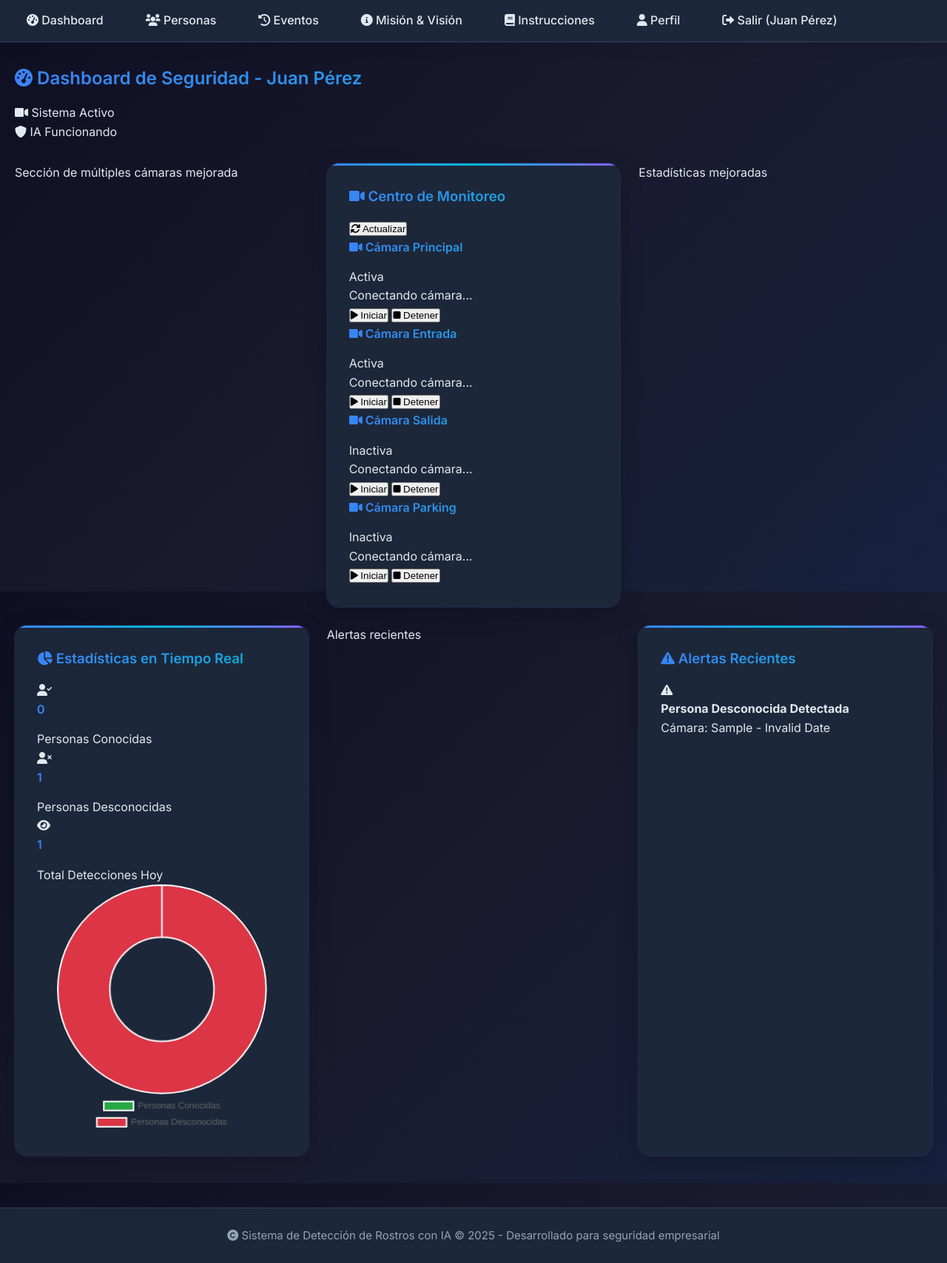
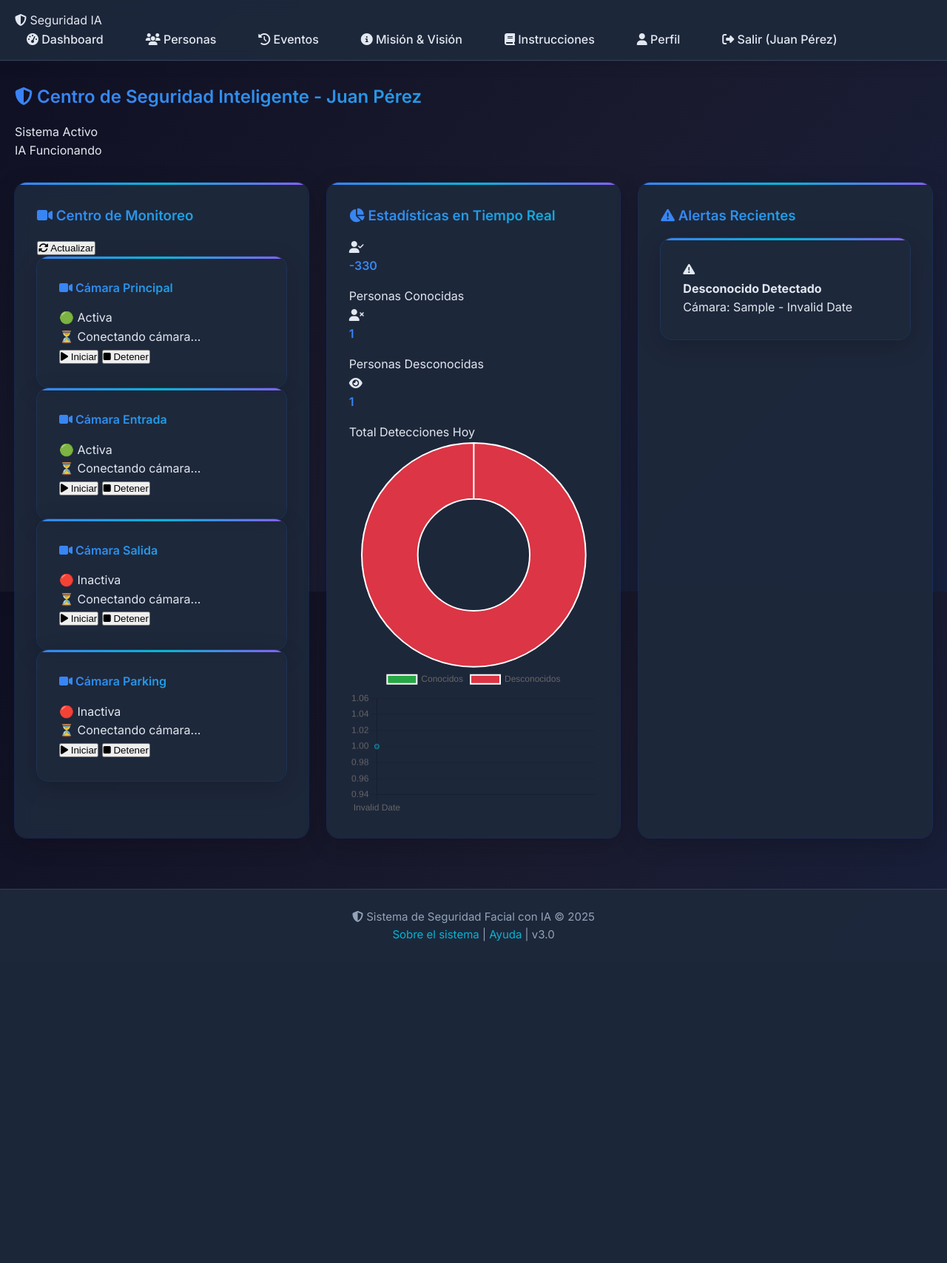
Before and after one commit to STIVENMARTINEZVILLAMIZAR/Proyecto_Grado_Sistema_deteccion_ia, a Flask app: page / in a window 1280 px wide. Shown: the whole page at 74% size. After the commit the page ends 1273 px from the top, so only its background shows below. Run offline with Flask 3, Linux system fonts and the light colour scheme; a user stored in the database is signed in; tables that the repository leaves empty hold one stand-in row (values such as "Sample post"); one stand-in notice (Sample message) is shown; parts of the project's set-up code (start-up, migrations or seed data) failed here and were passed over.

Commit message:
FEAT: :zap: first commit

```diff
--- a/backend/app.py
+++ b/backend/app.py
@@ -5,78 +5,105 @@ from routes_events import events_bp
 from db import engine, Base
 from config import SECRET_KEY
 from detection import CameraWorker, mjpeg_generator
+from functools import wraps
 import os
 
+# ------------------------
+# Inicialización de la base de datos
+# ------------------------
 Base.metadata.create_all(bind=engine)
 
+# ------------------------
+# Configuración de la aplicación Flask
+# ------------------------
 app = Flask(
     __name__,
     template_folder=os.path.join(os.path.dirname(__file__), '../templates'),
     static_folder=os.path.join(os.path.dirname(__file__), '../static')
 )
 
-app.config['SECRET_KEY'] = SECRET_KEY
-app.config['SESSION_PERMANENT'] = False
-app.config['SESSION_USE_SIGNER'] = True
+app.config.update(
+    SECRET_KEY=SECRET_KEY,
+    SESSION_PERMANENT=False,
+    SESSION_USE_SIGNER=True
+)
 
-# Guardar workers activos dinámicamente
-workers = {}
-
+# ------------------------
+# Registro de Blueprints
+# ------------------------
 app.register_blueprint(auth_bp)
 app.register_blueprint(people_bp)
 app.register_blueprint(events_bp)
 
+# ------------------------
+# Gestión de cámaras activas
+# ------------------------
+workers = {}
+
+# ------------------------
+# Decorador para proteger rutas
+# ------------------------
+def login_required(view_func):
+    @wraps(view_func)
+    def wrapper(*args, **kwargs):
+        if 'empresa_id' not in session:
+            return redirect(url_for('auth.login'))
+        return view_func(*args, **kwargs)
+    return wrapper
+
+# ------------------------
+# Rutas principales
+# ------------------------
 @app.route('/')
+@login_required
 def index():
-    if 'empresa_id' not in session:
-        return redirect(url_for('auth.login'))
-    return render_template('index.html', empresa=session.get('empresa_nombre',''))
+    return render_template('index.html', empresa=session.get('empresa_nombre', ''))
 
 @app.route('/profile')
+@login_required
 def profile():
-    if 'empresa_id' not in session:
-        return redirect(url_for('auth.login'))
-    return render_template('profile.html', empresa=session.get('empresa_nombre',''))
+    return render_template('profile.html', empresa=session.get('empresa_nombre', ''))
 
 @app.route('/about')
+@login_required
 def about():
-    if 'empresa_id' not in session:
-        return redirect(url_for('auth.login'))
-    return render_template('about.html', empresa=session.get('empresa_nombre',''))
+    return render_template('about.html', empresa=session.get('empresa_nombre', ''))
 
 @app.route('/instructions')
+@login_required
 def instructions():
-    if 'empresa_id' not in session:
-        return redirect(url_for('auth.login'))
-    return render_template('instructions.html', empresa=session.get('empresa_nombre',''))
+    return render_template('instructions.html', empresa=session.get('empresa_nombre', ''))
 
+# ------------------------
+# Streaming de cámara
+# ------------------------
 @app.route('/stream/<int:cam_id>')
+@login_required
 def stream(cam_id):
-    if 'empresa_id' not in session:
-        return redirect(url_for('auth.login'))
-
     worker_key = f"{session['empresa_id']}_{cam_id}"
 
+    # Crear un nuevo worker si no existe
     if worker_key not in workers:
         workers[worker_key] = CameraWorker(
             source=cam_id,
             camera_name=f"CAM{cam_id}",
-            empresa_id=session['empresa_id']  # Esto es clave para el reconocimiento
+            empresa_id=session['empresa_id']
         )
         workers[worker_key].start()
 
     worker = workers[worker_key]
+
     return app.response_class(
         mjpeg_generator(worker),
         mimetype='multipart/x-mixed-replace; boundary=frame'
     )
 
+# ------------------------
+# Endpoint API - Listado de cámaras
+# ------------------------
 @app.route('/api/cameras')
+@login_required
 def get_cameras():
-    if 'empresa_id' not in session:
-        return jsonify({'error': 'No autorizado'}), 401
-
-    # Simular múltiples cámaras disponibles
     cameras = [
         {'id': 0, 'name': 'Cámara Principal', 'status': 'active'},
         {'id': 1, 'name': 'Cámara Entrada', 'status': 'active'},
@@ -85,6 +112,23 @@ def get_cameras():
     ]
     return jsonify(cameras)
 
+# ------------------------
+# Manejo de errores
+# ------------------------
+@app.errorhandler(404)
+def page_not_found(e):
+    return render_template('404.html'), 404
+
+@app.errorhandler(500)
+def internal_error(e):
+    return render_template('500.html'), 500
+
+# ------------------------
+# Ejecución de la aplicación
+# ------------------------
 if __name__ == '__main__':
-    app.run(host='0.0.0.0', port=5000, debug=True)
-#gg#
+    app.run(
+        host='0.0.0.0',
+        port=int(os.getenv("PORT", 5000)),
+        debug=os.getenv("FLASK_DEBUG", "True").lower() == "true"
+    )
--- a/templates/index.html
+++ b/templates/index.html
@@ -1,64 +1,57 @@
 {% extends "layout.html" %}
 {% block content %}
+
 <div class="dashboard-header">
-  <h2><i class="fas fa-tachometer-alt"></i> Dashboard de Seguridad - {{ empresa }}</h2>
+  <h2><i class="fas fa-shield-alt"></i> Centro de Seguridad Inteligente - {{ empresa }}</h2>
   <div class="status-indicators">
     <div class="status-item">
-      <i class="fas fa-video text-success"></i>
-      <span>Sistema Activo</span>
+      <span class="led green"></span> Sistema Activo
     </div>
     <div class="status-item">
-      <i class="fas fa-shield-alt text-primary"></i>
-      <span>IA Funcionando</span>
+      <span class="led blue"></span> IA Funcionando
     </div>
   </div>
 </div>
 
 <div class="dashboard">
-   Sección de múltiples cámaras mejorada
+
+  <!-- Sección de cámaras -->
   <div class="card cameras-section">
-    <div class="card-header">
-      <h3><i class="fas fa-video"></i> Centro de Monitoreo</h3>
+    <div class="card-header d-flex justify-content-between align-items-center">
+      <h3 class="monitor-title"><i class="fas fa-video"></i> Centro de Monitoreo</h3>
       <div class="camera-controls">
-        <button id="refreshCameras" class="btn btn-secondary">
+        <button id="refreshCameras" class="btn btn-gradient">
           <i class="fas fa-sync-alt"></i> Actualizar
         </button>
       </div>
     </div>
-
     <div class="cameras-grid" id="camerasGrid">
-       Las cámaras se cargarán dinámicamente
+      <!-- Cámaras se cargarán dinámicamente -->
     </div>
   </div>
 
-   Estadísticas mejoradas
+  <!-- Estadísticas -->
   <div class="card stats-section">
     <div class="card-header">
       <h3><i class="fas fa-chart-pie"></i> Estadísticas en Tiempo Real</h3>
     </div>
     <div class="stats-grid">
       <div class="stat-item">
-        <div class="stat-icon">
-          <i class="fas fa-user-check text-success"></i>
-        </div>
+        <div class="stat-icon"><i class="fas fa-user-check text-success"></i></div>
         <div class="stat-info">
           <h4 id="conocidosCount">0</h4>
           <p>Personas Conocidas</p>
         </div>
       </div>
       <div class="stat-item">
-        <div class="stat-icon">
-          <i class="fas fa-user-times text-danger"></i>
-        </div>
+        <div class="stat-icon"><i class="fas fa-user-times text-danger"></i></div>
         <div class="stat-info">
           <h4 id="desconocidosCount">0</h4>
           <p>Personas Desconocidas</p>
         </div>
       </div>
-      <div class="stat-item">
-        <div class="stat-icon">
-          <i class="fas fa-eye text-info"></i>
-        </div>
+      <div class="stat-item critical">
+        <div class="stat-icon"><i class="fas fa-eye text-info"></i></div>
         <div class="stat-info">
           <h4 id="totalDetecciones">0</h4>
           <p>Total Detecciones Hoy</p>
@@ -66,24 +59,29 @@
       </div>
     </div>
     <canvas id="chartEvents"></canvas>
+    <canvas id="chartTimeline"></canvas>
   </div>
 
-   Alertas recientes
+  <!-- Alertas -->
   <div class="card alerts-section">
     <div class="card-header">
       <h3><i class="fas fa-exclamation-triangle"></i> Alertas Recientes</h3>
     </div>
     <div id="recentAlerts" class="alerts-list">
-       Las alertas se cargarán dinámicamente
+      <!-- Se cargan dinámicamente -->
     </div>
   </div>
+
 </div>
 
+<!-- Librerías -->
 <script src="https://cdn.jsdelivr.net/npm/chart.js"></script>
 <script>
 document.addEventListener("DOMContentLoaded", () => {
-  let chart = null;
+  let chartDonut = null;
+  let chartTimeline = null;
 
+  // ---------- CARGAR CAMARAS ----------
   function loadCameras() {
     fetch("/api/cameras")
       .then(r => r.json())
@@ -93,22 +91,27 @@ document.addEventListener("DOMContentLoaded", () => {
 
         cameras.forEach(camera => {
           const cameraDiv = document.createElement("div");
-          cameraDiv.className = "camera-container";
+          cameraDiv.className = "camera-container card shadow-sm p-2";
           cameraDiv.innerHTML = `
-            <div class="camera-header">
+            <div class="camera-header d-flex justify-content-between align-items-center">
               <h4><i class="fas fa-video"></i> ${camera.name}</h4>
-              <span class="status ${camera.status}">${camera.status === 'active' ? 'Activa' : 'Inactiva'}</span>
+              <span class="status ${camera.status}">
+                ${camera.status === 'active' ? '🟢 Activa' : '🔴 Inactiva'}
+              </span>
             </div>
-            <div class="stream-container">
-              <div class="cam-loading">Conectando cámara...</div>
-              <img class="cam-stream" src="/placeholder.svg" alt="Stream ${camera.name}" style="display:none;">
-              <div class="cam-error" style="display:none;">⚠️ No se pudo conectar</div>
+            <div class="stream-container text-center mt-2">
+              <div class="cam-loading">⏳ Conectando cámara...</div>
+              <img class="cam-stream w-100 rounded border border-info"
+                   src="/placeholder.svg"
+                   alt="Stream ${camera.name}"
+                   style="display:none; max-height:250px; object-fit:cover;">
+              <div class="cam-error text-danger mt-1" style="display:none;">⚠️ No se pudo conectar</div>
             </div>
-            <div class="camera-controls">
-              <button onclick="startCamera(${camera.id}, this)" class="btn btn-primary">
+            <div class="camera-controls d-flex justify-content-center gap-2 mt-2">
+              <button onclick="startCamera(${camera.id}, this)" class="btn btn-primary btn-sm">
                 <i class="fas fa-play"></i> Iniciar
               </button>
-              <button onclick="stopCamera(${camera.id}, this)" class="btn btn-secondary">
+              <button onclick="stopCamera(${camera.id}, this)" class="btn btn-secondary btn-sm">
                 <i class="fas fa-stop"></i> Detener
               </button>
             </div>
@@ -119,6 +122,7 @@ document.addEventListener("DOMContentLoaded", () => {
       .catch(err => console.error("Error cargando cámaras:", err));
   }
 
+  // ---------- CONTROL CAMARAS ----------
   window.startCamera = function(camId, button) {
     const container = button.closest('.camera-container');
     const loading = container.querySelector('.cam-loading');
@@ -129,7 +133,7 @@ document.addEventListener("DOMContentLoaded", () => {
     stream.style.display = 'none';
     error.style.display = 'none';
 
-    stream.src = `/stream/${camId}`;
+    stream.src = `/stream/${camId}?t=${Date.now()}`; // evitar caché
 
     stream.onload = () => {
       loading.style.display = 'none';
@@ -150,7 +154,20 @@ document.addEventListener("DOMContentLoaded", () => {
     stream.style.display = 'none';
     container.querySelector('.cam-loading').style.display = 'none';
     container.querySelector('.cam-error').style.display = 'none';
+    button.innerHTML = '<i class="fas fa-play"></i> Iniciar';
   };
+
+  // ---------- ESTADISTICAS ----------
+  function animateCounter(id, target) {
+    const element = document.getElementById(id);
+    let count = parseInt(element.textContent) || 0;
+    const step = target > count ? 1 : -1;
+    const interval = setInterval(() => {
+      count += step;
+      element.textContent = count;
+      if (count === target) clearInterval(interval);
+    }, 20);
+  }
 
   function loadStats() {
     fetch("/api/events")
@@ -160,19 +177,16 @@ document.addEventListener("DOMContentLoaded", () => {
         const desconocidos = data.filter(e => e.es_desconocido).length;
         const total = data.length;
 
-        document.getElementById('conocidosCount').textContent = conocidos;
-        document.getElementById('desconocidosCount').textContent = desconocidos;
-        document.getElementById('totalDetecciones').textContent = total;
+        animateCounter('conocidosCount', conocidos);
+        animateCounter('desconocidosCount', desconocidos);
+        animateCounter('totalDetecciones', total);
 
-        // Actualizar gráfico
-        if (chart) {
-          chart.destroy();
-        }
-
-        chart = new Chart(document.getElementById("chartEvents").getContext("2d"), {
+        // Gráfico DONUT
+        if (chartDonut) chartDonut.destroy();
+        chartDonut = new Chart(document.getElementById("chartEvents").getContext("2d"), {
           type: 'doughnut',
           data: {
-            labels: ['Personas Conocidas', 'Personas Desconocidas'],
+            labels: ['Conocidos', 'Desconocidos'],
             datasets: [{
               data: [conocidos, desconocidos],
               backgroundColor: ['#28a745','#dc3545'],
@@ -180,14 +194,25 @@ document.addEventListener("DOMContentLoaded", () => {
               borderColor: '#fff'
             }]
           },
-          options: {
-            responsive: true,
-            plugins: {
-              legend: {
-                position: 'bottom'
-              }
-            }
-          }
+          options: { responsive: true, plugins: { legend: { position: 'bottom' } } }
+        });
+
+        // Gráfico LINEA temporal
+        if (chartTimeline) chartTimeline.destroy();
+        chartTimeline = new Chart(document.getElementById("chartTimeline").getContext("2d"), {
+          type: 'line',
+          data: {
+            labels: data.map(e => new Date(e.timestamp).toLocaleTimeString()),
+            datasets: [{
+              label: "Detecciones",
+              borderColor: "#17a2b8",
+              backgroundColor: "rgba(23,162,184,0.2)",
+              data: data.map((e, i) => i + 1),
+              fill: true,
+              tension: 0.4
+            }]
+          },
+          options: { responsive: true, plugins: { legend: { display: false } } }
         });
 
         loadRecentAlerts(data);
@@ -195,40 +220,35 @@ document.addEventListener("DOMContentLoaded", () => {
       .catch(err => console.error("Error cargando estadísticas:", err));
   }
 
+  // ---------- ALERTAS ----------
   function loadRecentAlerts(events) {
     const alertsContainer = document.getElementById('recentAlerts');
-    const recentEvents = events
-      .filter(e => e.es_desconocido)
-      .slice(0, 5)
-      .reverse();
+    const recentEvents = events.filter(e => e.es_desconocido).slice(-5).reverse();
 
     if (recentEvents.length === 0) {
-      alertsContainer.innerHTML = '<p class="no-alerts">No hay alertas recientes</p>';
+      alertsContainer.innerHTML = '<p class="no-alerts text-success">✅ Sin alertas recientes</p>';
       return;
     }
 
     alertsContainer.innerHTML = recentEvents.map(event => `
-      <div class="alert-item">
-        <div class="alert-icon">
-          <i class="fas fa-exclamation-triangle text-warning"></i>
-        </div>
-        <div class="alert-info">
-          <strong>Persona Desconocida Detectada</strong>
-          <p>Cámara: ${event.camera} - ${new Date(event.timestamp).toLocaleString()}</p>
+      <div class="alert-item critical card p-2 mb-2 shadow-sm">
+        <div class="d-flex align-items-center">
+          <div class="alert-icon me-2"><i class="fas fa-exclamation-triangle text-warning"></i></div>
+          <div class="alert-info">
+            <strong>Desconocido Detectado</strong>
+            <p class="mb-0">Cámara: ${event.camera} - ${new Date(event.timestamp).toLocaleString()}</p>
+          </div>
         </div>
       </div>
     `).join('');
   }
 
-  // Inicializar dashboard
+  // ---------- INIT ----------
   loadCameras();
   loadStats();
-
-  // Actualizar estadísticas cada 30 segundos
   setInterval(loadStats, 30000);
-
-  // Event listeners
   document.getElementById('refreshCameras').addEventListener('click', loadCameras);
 });
 </script>
+
 {% endblock %}
--- a/templates/layout.html
+++ b/templates/layout.html
@@ -4,16 +4,31 @@
   <meta charset="UTF-8">
   <meta name="viewport" content="width=device-width, initial-scale=1.0">
   <title>{{ title if title else "Sistema de Seguridad Facial" }}</title>
-  <link rel="stylesheet" href="{{ url_for('static', filename='css/style.css') }}?v=2.0">
-  <script src="{{ url_for('static', filename='js/app.js') }}?v=2.0"></script>
-  <link rel="stylesheet" href="https://cdnjs.cloudflare.com/ajax/libs/font-awesome/6.0.0/css/all.min.css">
+
+  <!-- SEO -->
+  <meta name="description" content="Sistema de Seguridad Facial con Inteligencia Artificial para monitoreo empresarial.">
+  <meta name="keywords" content="IA, seguridad, reconocimiento facial, monitoreo, detección de rostros">
+  <meta name="author" content="Elver Beltrán">
+
+  <!-- Favicon -->
+  <link rel="icon" href="{{ url_for('static', filename='images/favicon.ico') }}" type="image/x-icon">
+
+  <!-- Estilos -->
+  <link rel="stylesheet" href="{{ url_for('static', filename='css/style.css') }}?v=3.0">
+  <link rel="stylesheet" href="https://cdnjs.cloudflare.com/ajax/libs/font-awesome/6.5.0/css/all.min.css">
   <link href="https://fonts.googleapis.com/css2?family=Inter:wght@300;400;500;600;700&display=swap" rel="stylesheet">
+
+  <!-- Scripts -->
+  <script src="{{ url_for('static', filename='js/app.js') }}?v=3.0" defer></script>
 </head>
 <body>
   <div class="wrapper">
+
+    <!-- Navbar -->
     <header>
       <nav class="navbar">
         <div class="nav-brand">
+          <i class="fas fa-shield-alt"></i> Seguridad IA
         </div>
         <ul class="nav-menu">
           {% if session.get('empresa_id') %}
@@ -23,38 +38,54 @@
             <li><a href="{{ url_for('about') }}"><i class="fas fa-info-circle"></i> Misión & Visión</a></li>
             <li><a href="{{ url_for('instructions') }}"><i class="fas fa-book"></i> Instrucciones</a></li>
             <li><a href="{{ url_for('profile') }}"><i class="fas fa-user"></i> Perfil</a></li>
-            <li><a href="{{ url_for('auth.logout') }}" class="logout-btn"><i class="fas fa-sign-out-alt"></i> Salir ({{ session.get('empresa_nombre') }})</a></li>
+            <li>
+              <a href="{{ url_for('auth.logout') }}" class="btn-logout">
+                <i class="fas fa-sign-out-alt"></i> Salir ({{ session.get('empresa_nombre') }})
+              </a>
+            </li>
           {% else %}
-            <li><a href="{{ url_for('auth.login') }}">Login</a></li>
-            <li><a href="{{ url_for('auth.register') }}">Registro</a></li>
+            <li><a href="{{ url_for('auth.login') }}" class="btn-login">Login</a></li>
+            <li><a href="{{ url_for('auth.register') }}" class="btn-register">Registro</a></li>
           {% endif %}
         </ul>
       </nav>
     </header>
 
-    <main>
-      {% with messages = get_flashed_messages() %}
+    <!-- Mensajes flash -->
+    <div class="flash-container">
+      {% with messages = get_flashed_messages(with_categories=true) %}
         {% if messages %}
-          <div class="flash">
-            {% for m in messages %}
-              <p><i class="fas fa-info-circle"></i> {{ m }}</p>
-            {% endfor %}
-          </div>
+          {% for category, m in messages %}
+            <div class="flash flash-{{ category }}">
+              <i class="fas fa-info-circle"></i> {{ m }}
+            </div>
+          {% endfor %}
         {% endif %}
       {% endwith %}
+    </div>
+
+    <!-- Contenido principal -->
+    <main>
       {% block content %}{% endblock %}
     </main>
 
-    <footer>
-      <p><i class="fas fa-copyright"></i> Sistema de Detección de Rostros con IA © 2025 - Desarrollado para seguridad empresarial</p>
+    <!-- Footer -->
+    <footer class="footer">
+      <div class="footer-left">
+        <p><i class="fas fa-shield-alt"></i> Sistema de Seguridad Facial con IA © 2025</p>
+      </div>
+      <div class="footer-right">
+        <a href="{{ url_for('about') }}">Sobre el sistema</a> |
+        <a href="{{ url_for('instructions') }}">Ayuda</a> |
+        <span>v3.0</span>
+      </div>
     </footer>
   </div>
 
+  <!-- Reload CSS si hay cache -->
   <script>
-    // Forzar recarga de CSS si hay problemas de cache
     if (performance.navigation.type === 1) {
-      const links = document.querySelectorAll('link[rel="stylesheet"]');
-      links.forEach(link => {
+      document.querySelectorAll('link[rel="stylesheet"]').forEach(link => {
         const href = link.href;
         link.href = href + (href.includes('?') ? '&' : '?') + 'reload=' + Date.now();
       });
```
Also changed, not shown: backend/alerts.py (added, +23 -0 lines), backend/detection.py (+16 -2 lines), backend/requirements.txt (added, +29 -0 lines), requirements.txt (deleted, +0 -30 lines), style/style.css (+16 -3 lines), templates/404.html (added, +45 -0 lines), backend/instance/database.db (added), backend/static/uploads/0cb7a00f-5b29-4594-be4d-947cbf05e08c.jpg (added), backend/static/uploads/7fe5ecdd-b8d9-4c4b-8b5e-390499814ada.jpg (added), backend/static/uploads/9e25fd85-1b4f-4a0d-880a-ae324306be85.jpg (added).
